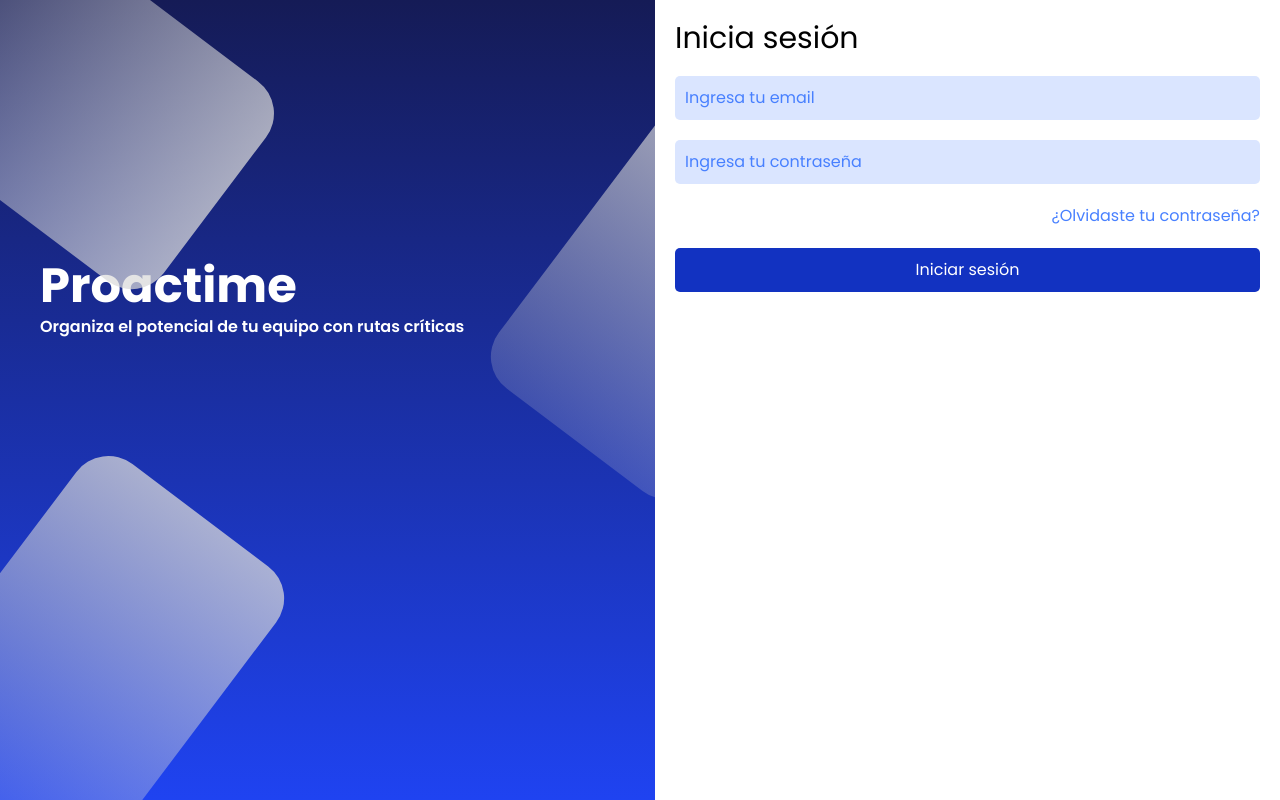
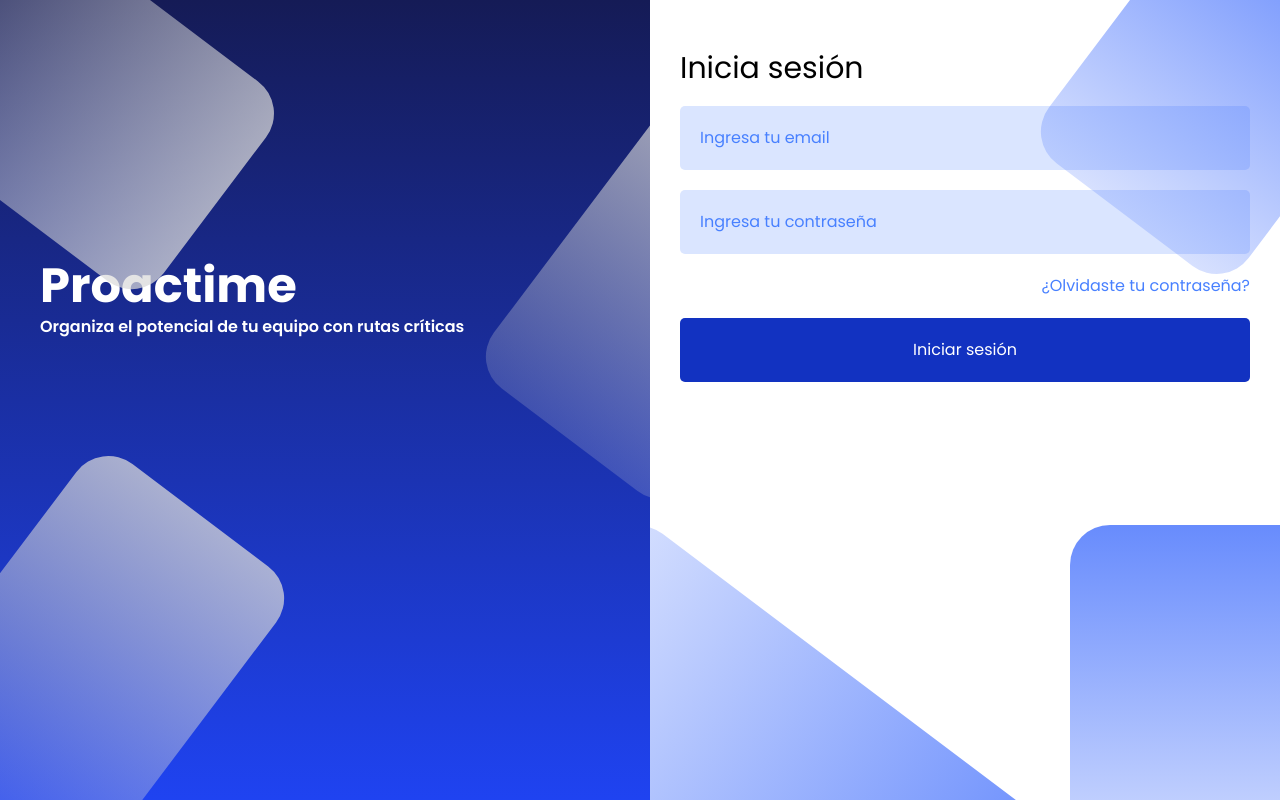
Before and after one commit to Cactuswow/proactime, a Next.js app: page /login in a window 1280 px wide. Built offline with nearby package versions, Linux system fonts and the light colour scheme.

Commit message:
login: loginRight

```diff
--- /dev/null
+++ b/src/app/critical-path/page.tsx
@@ -0,0 +1,3 @@
+export default function Page() {
+  return 'critic'
+}
--- a/src/app/globals.css
+++ b/src/app/globals.css
@@ -5,9 +5,9 @@
 :root {
   --gulf-blue-950: #151b56;
   --gulf-blue-700: #1f43f1;
+  --gulf-blue-800: #1232c1;
   --white-50: #ffffff;
   --gray-200: #d9d9d9;
   --hawkes-blue-200: #dae5ff;
   --azure-radiance-400: #4880ff;
-  --gulf-blue-800: #1232c1
 }
--- a/src/app/layout.tsx
+++ b/src/app/layout.tsx
@@ -14,7 +14,10 @@
   children
 }: Readonly<{ children: ReactNode }>) {
   return (
-    <html lang='en'>
+    <html
+      lang='es'
+      suppressHydrationWarning={true}
+    >
       <body className={`antialiased ${poppins.className}`}>{children}</body>
     </html>
   )
--- /dev/null
+++ b/src/app/login/components/login-form/constants.ts
@@ -0,0 +1,16 @@
+export const mockUsers = [
+  {
+    id: 1,
+    name: 'John Doe',
+    email: 'john@email.com',
+    role: 'admin',
+    password: 'admin'
+  },
+  {
+    id: 2,
+    name: 'Jane Doe',
+    email: 'jane@email.com',
+    role: 'user',
+    password: 'user'
+  }
+]
--- a/src/app/login/components/login-form/loginForm.tsx
+++ b/src/app/login/components/login-form/loginForm.tsx
@@ -1,10 +1,33 @@
+'use client'
+import type { FormEvent } from 'react'
+import loginStyles from '../../styles.module.css'
+import { mockUsers } from './constants'
 import styles from './styles.module.css'
 
 export function LoginForm() {
+  const figureStyles = `${loginStyles.figure} ${styles.figure}`
+
+  function handleSubmit(event: FormEvent<HTMLFormElement>) {
+    event.preventDefault()
+    const formData = new FormData(event.currentTarget)
+    const email = formData.get('email')
+    const password = formData.get('password')
+
+    const user = mockUsers.find(
+      (user) => user.email === email && user.password === password
+    )
+
+    console.log(user)
+  }
+
   return (
     <div className={styles.loginForm}>
       <h2 className='text-3xl'>Inicia sesión</h2>
-      <form className={styles.form}>
+
+      <form
+        className={styles.form}
+        onSubmit={handleSubmit}
+      >
         <input
           type='email'
           name='email'
@@ -16,10 +39,14 @@
           name='password'
           placeholder='Ingresa tu contraseña'
         />
+
         <p>¿Olvidaste tu contraseña?</p>
+        <button type='submit'>Iniciar sesión</button>
+      </form>
 
-        <button>Iniciar sesión</button>
-      </form>
+      <span className={figureStyles} />
+      <span className={figureStyles} />
+      <span className={figureStyles} />
     </div>
   )
 }
--- a/src/app/login/components/login-form/styles.module.css
+++ b/src/app/login/components/login-form/styles.module.css
@@ -2,8 +2,10 @@
   flex: 1 1 0;
   display: flex;
   flex-direction: column;
-  padding: 20px;
+  padding: 50px 30px;
   gap: 20px;
+  position: relative;
+  overflow: hidden;
 }
 
 .form {
@@ -20,7 +22,7 @@
 
 .form input {
   background: var(--hawkes-blue-200);
-  padding: 10px;
+  padding: 20px;
   border-radius: 5px;
   color: var(--azure-radiance-400);
   outline: none;
@@ -32,7 +34,39 @@
 
 .form button {
   background-color: var(--gulf-blue-800);
-  color: white;
-  padding: 10px;
+  color: var(--white-50);
+  padding: 20px;
   border-radius: 5px;
+  transition: background 0.3s;
 }
+
+.form button:hover {
+  background: var(--gulf-blue-700);
+}
+
+.figure {
+  background: #3565fc;
+  background: linear-gradient(
+    180deg,
+    rgba(53, 101, 252, 0.75) 0%,
+    rgba(53, 101, 252, 0.2) 100%
+  );
+}
+
+.figure:nth-child(5) {
+  bottom: 0;
+  right: 0;
+  transform: translate(40px, 75px);
+}
+
+.figure:nth-child(3) {
+  right: 0;
+  transform: translate(75px, -150px) rotate(37deg);
+}
+
+.figure:nth-child(4) {
+  bottom: 0;
+  left: 0;
+  height: 550px;
+  transform: translate(0px, 250px) rotate(127deg);
+}
--- a/src/app/login/components/proactime-design/proactimeDesign.tsx
+++ b/src/app/login/components/proactime-design/proactimeDesign.tsx
@@ -1,6 +1,9 @@
+import loginStyles from '../../styles.module.css'
 import styles from './styles.module.css'
 
 export function ProactimeDesign() {
+  const figureStyles = `${loginStyles.figure} ${styles.figure}`
+
   return (
     <div className={styles.proactimeDesign}>
       <article>
@@ -10,9 +13,9 @@
         </p>
       </article>
 
-      <span className={styles.figure} />
-      <span className={styles.figure} />
-      <span className={styles.figure} />
+      <span className={figureStyles} />
+      <span className={figureStyles} />
+      <span className={figureStyles} />
     </div>
   )
 }
--- a/src/app/login/components/proactime-design/styles.module.css
+++ b/src/app/login/components/proactime-design/styles.module.css
@@ -22,19 +22,6 @@
   transform: translateY(-100px);
 }
 
-.figure {
-  position: absolute;
-  width: 250px;
-  height: 350px;
-  border-radius: 40px;
-  background: var(--gray-200);
-  background: linear-gradient(
-    180deg,
-    rgba(217, 217, 217, 0.75) 0%,
-    rgba(217, 217, 217, 0.2) 100%
-  );
-}
-
 .figure:nth-child(2) {
   top: 0;
   left: 0;
--- /dev/null
+++ b/src/app/login/styles.module.css
@@ -0,0 +1,12 @@
+.figure {
+  position: absolute;
+  width: 250px;
+  height: 350px;
+  border-radius: 40px;
+  background: var(--gray-200);
+  background: linear-gradient(
+    180deg,
+    rgba(217, 217, 217, 0.75) 0%,
+    rgba(217, 217, 217, 0.2) 100%
+  );
+}
```
